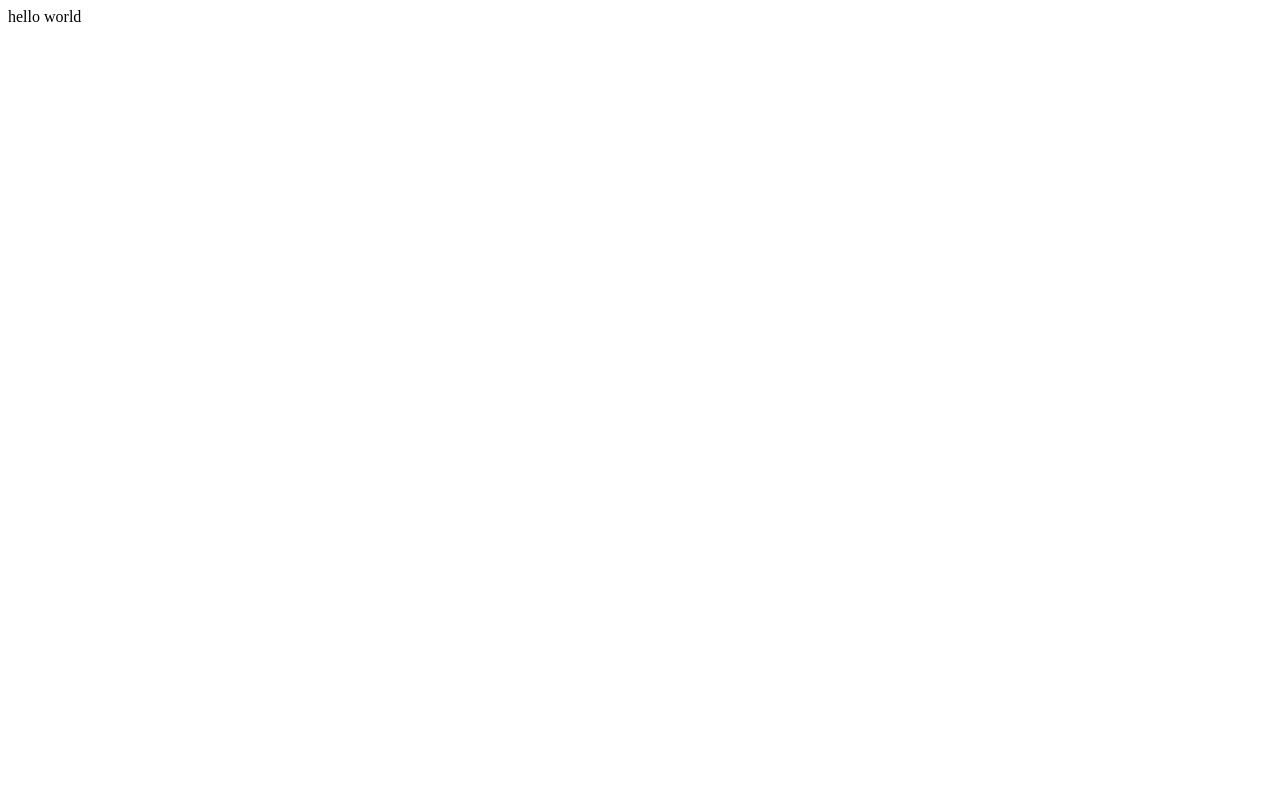
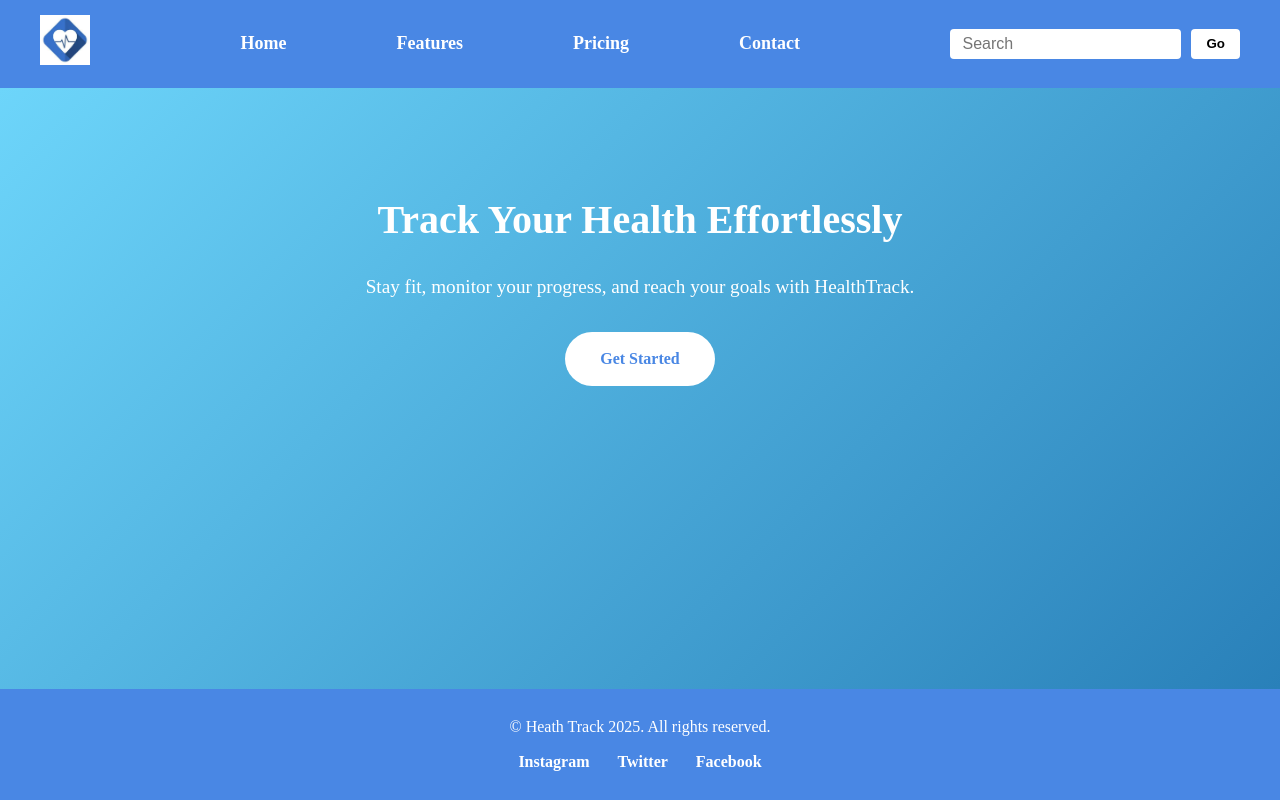
Before and after one commit to pihu-pundir/Task-1-Elevate-Labs, a plain HTML site: page index.html in a window 1280 px wide. Drawn offline with Linux system fonts and the light colour scheme.

Commit message:
Whole code

```diff
--- a/index.html
+++ b/index.html
@@ -1 +1,45 @@
-<p>hello world</p>
+<!DOCTYPE html>
+<html lang="en">
+
+<head>
+    <meta charset="UTF-8">
+    <meta name="viewport" content="width=device-width, initial-scale=1.0">
+    <title>Health Tracker Landing Page</title>
+    <link rel="stylesheet" href="style.css">
+</head>
+
+<body>
+    <header>
+        <div class="logo"><img src="logoImage.png" alt="Health Track Logo"></div>
+
+        <nav>
+            <ul>
+                <li><a href="#">Home</a></li>
+                <li><a href="#">Features</a></li>
+                <li><a href="#">Pricing</a></li>
+                <li><a href="#">Contact</a></li>
+            </ul>
+        </nav>
+        <form action="#" class="search">
+            <input type="text" placeholder="Search" aria-label="Search health tracker">
+            <button type="submit">Go</button>
+        </form>
+    </header>
+
+    <section class="hero">
+        <h1>Track Your Health Effortlessly</h1>
+        <p>Stay fit, monitor your progress, and reach your goals with HealthTrack.</p>
+        <a href="#" class="btn">Get Started</a>
+    </section>
+
+    <footer>
+        <p>&copy Heath Track 2025. All rights reserved.</p>
+        <div class="social-links">
+            <a href="#" aria-label="Instagram">Instagram</a>
+            <a href="#" aria-label="Twitter">Twitter</a>
+            <a href="#" aria-label="Facebook">Facebook</a>
+        </div>
+    </footer>
+</body>
+
+</html>
--- /dev/null
+++ b/style.css
@@ -0,0 +1,164 @@
+* {
+    margin: 0;
+    padding: 0;
+}
+
+html {
+    height: 100%;
+}
+
+body {
+    background: #f4faff;
+    color: #333;
+    line-height: 1.6;
+    height: 100%;
+    display: flex;
+    flex-direction: column;
+}
+
+header {
+    background-color: #4987e4;
+    color: white;
+    display: flex;
+    justify-content: space-between;
+    align-items: center;
+    padding: 15px 40px;
+    /* position: sticky; */
+    top: 0;
+    /* z-index: 100; */
+    flex-wrap: wrap;
+}
+
+.logo img {
+    height: 50px;
+}
+
+nav ul {
+    list-style: none;
+    display: flex;
+    gap: 110px;
+}
+
+nav ul li a {
+    color: white;
+    font-weight: 600;
+    font-size: large;
+    text-decoration: none;
+}
+
+nav ul li a:hover {
+    color: #b7cefb;
+}
+
+.search {
+    display: flex;
+    gap: 10px;
+}
+
+.search input[type="text"] {
+    padding: 6px 12px;
+    border: none;
+    border-radius: 4px;
+    font-size: 1rem;
+}
+
+.search button {
+    padding: 6px 15px;
+    border: none;
+    border-radius: 4px;
+    background-color: white;
+    /* color: #0d6efd; */
+    font-weight: 600;
+    cursor: pointer;
+}
+
+.search button:hover {
+    background: #2668f6;
+    color: white;
+}
+
+.hero {
+    padding: 100px 20px;
+    text-align: center;
+    background: linear-gradient(135deg, #6dd5fa, #2980b9);
+    color: white;
+    flex: 1;
+}
+
+.hero h1 {
+    font-size: 2.5rem;
+    margin-bottom: 20px;
+}
+
+.hero p {
+    font-size: 1.2rem;
+    margin-bottom: 30px;
+}
+
+.btn {
+    display: inline-block;
+    padding: 14px 35px;
+    background: white;
+    color: #4987e4;
+    font-weight: 700;
+    border-radius: 30px;
+    text-decoration: none;
+}
+
+.btn:hover {
+    background: #0b4edc;
+    color: white;
+}
+
+footer {
+    background-color: #4987e4;
+    color: white;
+    text-align: center;
+    padding: 25px 20px;
+}
+
+footer p {
+    font-weight: 500;
+}
+
+.social-links {
+    margin-top: 10px;
+}
+
+.social-links a {
+    color: white;
+    margin: 12px;
+    text-decoration: none;
+    font-weight: bold;
+}
+
+.social-links a:hover {
+    color: #a3c1ff;
+}
+
+@media(max-width:600px) {
+    header {
+        flex-direction: column;
+        align-items: flex-start;
+    }
+
+    nav ul {
+        flex-direction: column;
+        width: 100%;
+        margin-top: 10px;
+        gap: 15px;
+    }
+
+    nav ul li a {
+        font-size: 1.1rem;
+    }
+
+    .search {
+        width: 100%;
+        margin-top: 10px;
+    }
+
+    .search input[type="text"] {
+        flex: 1;
+    }
+}
```
Also changed, not shown: logoImage.png (added), 1 other file.
